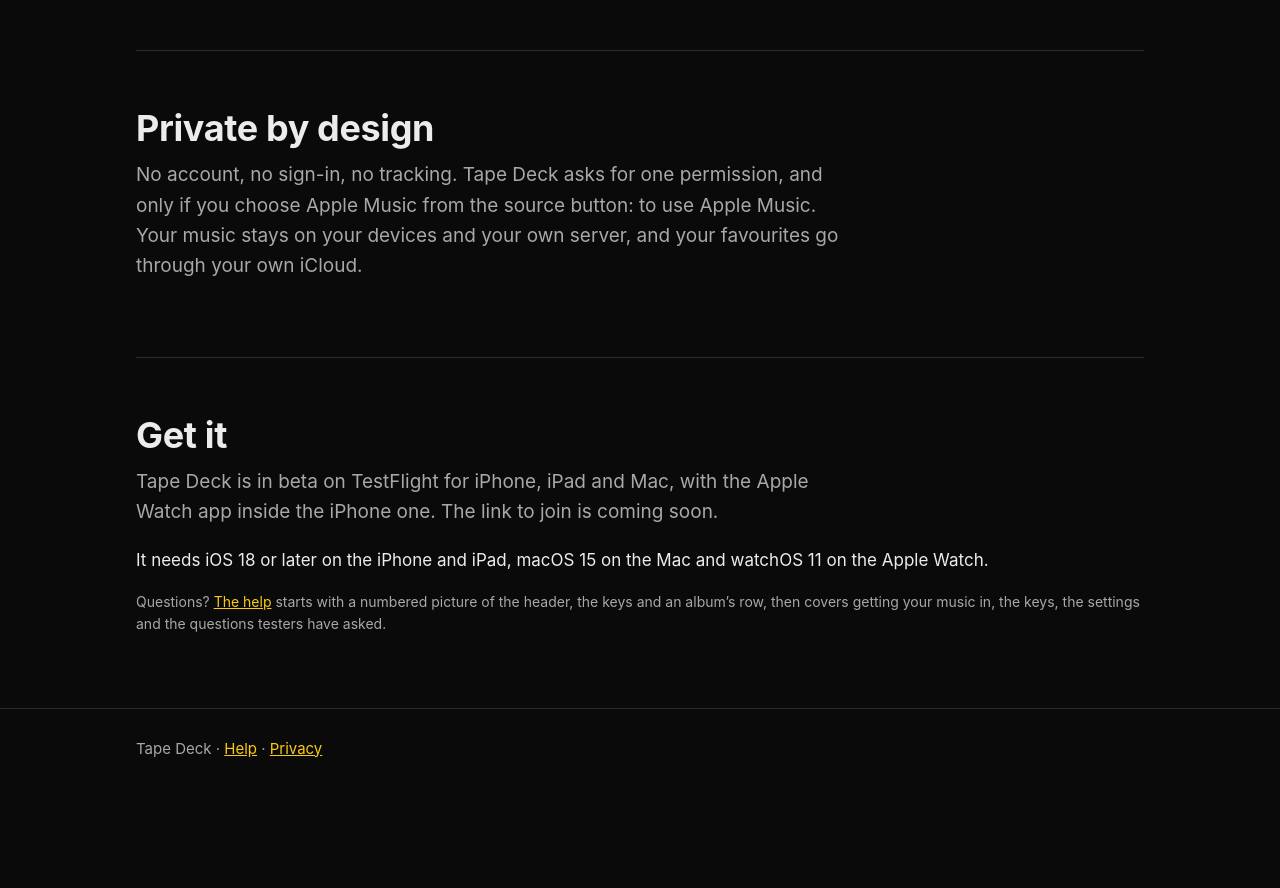
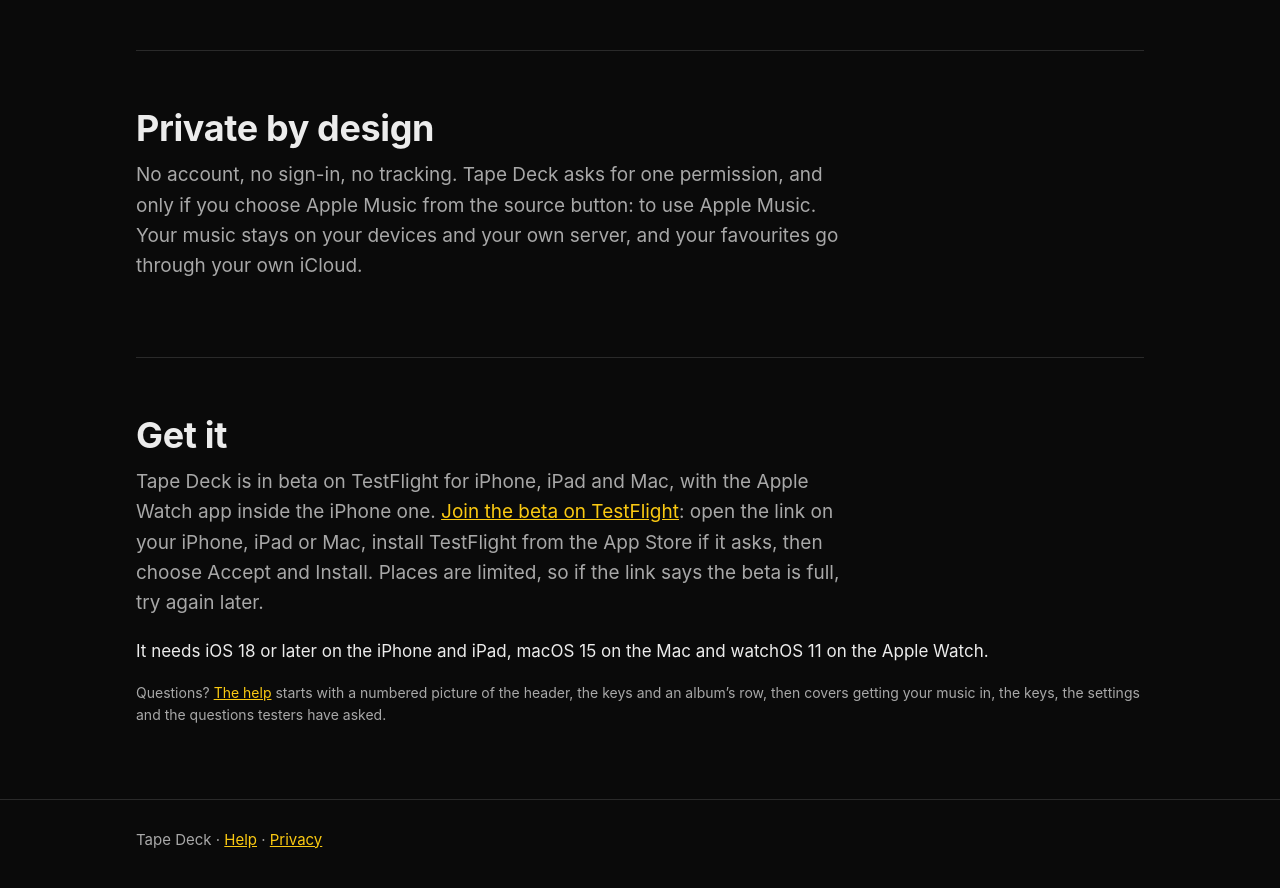
Before and after one commit to andybateman/andybateman.github.io, a Jekyll site: the page tapedeck/index.html, which Jekyll copies as it is, in a window 1280 px wide and 900 px high, scrolled down 7144 px. Shown: the top 888 px of the window. Built offline with Jekyll 4.4.1, drawn with Linux system fonts in a browser that asks for light colours; before the commit the page ends 7953 px from its top, so only the background shows below that.

Commit message:
/tapedeck/: the TestFlight beta's public link, ten places

```diff
--- a/tapedeck/index.html
+++ b/tapedeck/index.html
@@ -32,8 +32,8 @@
   <h1>Your music, on tape.</h1>
   <p class="lede">Tape Deck plays your own music library as a cassette: drawn to scale, with reels that wind as you listen, a handwritten label and keys that latch.</p>
   <div class="badges">
-    <!-- TestFlight's public link goes here once the external group is open -->
-    <a class="button" href="#get">Try the beta</a>
+    <!-- the TestFlight group "andybateman.com", ten places (Andy, 2026-10-17) -->
+    <a class="button" href="https://testflight.apple.com/join/6d429PHB">Try the beta</a>
     <a class="button ghost" href="help.html">Read the help</a>
   </div>
   <p class="platforms">iPhone · iPad · Apple Watch · Mac · CarPlay</p>
@@ -171,7 +171,7 @@
 
 <section aria-labelledby="get">
   <h2 id="get">Get it</h2>
-  <p>Tape Deck is in beta on TestFlight for iPhone, iPad and Mac, with the Apple Watch app inside the iPhone one. <!-- the public TestFlight link, once there is one --> The link to join is coming soon.</p>
+  <p>Tape Deck is in beta on TestFlight for iPhone, iPad and Mac, with the Apple Watch app inside the iPhone one. <a href="https://testflight.apple.com/join/6d429PHB">Join the beta on TestFlight</a>: open the link on your iPhone, iPad or Mac, install TestFlight from the App Store if it asks, then choose Accept and Install. Places are limited, so if the link says the beta is full, try again later.</p>
   <p>It needs iOS 18 or later on the iPhone and iPad, macOS 15 on the Mac and watchOS 11 on the Apple Watch.</p>
   <p class="caption" style="text-align:left">Questions? <a href="help.html">The help</a> starts with a numbered picture of the header, the keys and an album&rsquo;s row, then covers getting your music in, the keys, the settings and the questions testers have asked.</p>
 </section>
```
